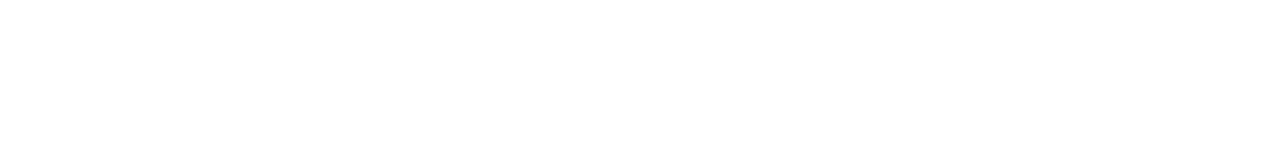
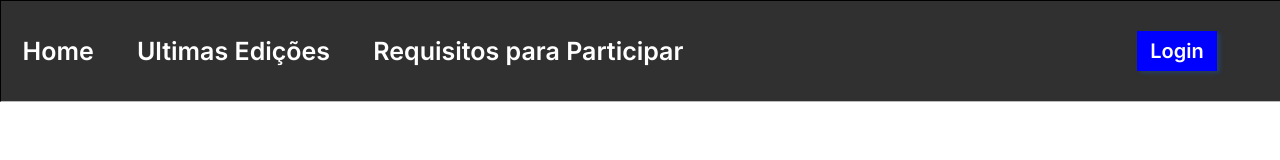
Before and after one commit to PascoalGN/Bootcamp-dnc, a plain HTML site: page index.html in a window 1280 px wide. Drawn offline with Linux system fonts and the light colour scheme.

Commit message:
Criação do Estilo CSS do Mennu

```diff
--- a/index.html
+++ b/index.html
@@ -3,12 +3,20 @@
 <head>
     <meta charset="UTF-8">
     <meta name="viewport" content="width=device-width, initial-scale=1.0">
-    <title>Document</title>
+    <title>Bootcamp DNC</title>
     <link rel="stylesheet" href="staly.css">
+    <link href="https://fonts.googleapis.com/css2?family=Inter:wght@100..900&family=Poppins:ital,wght@0,100;0,200;0,300;0,400;0,500;0,600;0,700;0,800;0,900;1,100;1,200;1,300;1,400;1,500;1,600;1,700;1,800;1,900&display=swap" rel="stylesheet">
+
 </head>
 <body>
-    <div>
+   <nav id="principal">
+    <div id="Menu">
+        <a href="">Home</a>
+        <a href="">Ultimas Edições</a>
+        <a href="">Requisitos para Participar</a>
+    </div>
+    <button>Login</button>
+   </nav>
 
-    </div>
 </body>
 </html>
--- a/staly.css
+++ b/staly.css
@@ -0,0 +1,52 @@
+body{
+    margin: 0px; /* Margim Externa*/
+    padding: 0px; /* margin Interna*/
+}
+/*Menu de navegação Principal*/
+#principal{
+    width: 100%;
+    height: 100px;
+    border:1px solid black ;
+
+    background-color: #303030;
+    display: flex;
+    justify-content: space-between;
+    align-items: center;
+    border-bottom: 1px solid #BABABA;
+
+
+}
+#principal div a {
+    font-size: 25px;
+    font-weight: 600;
+    color: white;
+    text-decoration: none;
+    font-family: "inter";
+}
+
+#principal div a:hover{
+    color: #CCCCCC;
+}
+#Menu{
+    display: flex;
+    width: 55%;
+    justify-content: space-around;
+    align-items: center;
+}
+
+#principal button{
+    margin-right: 5%;
+    background-color: blue;
+    border: 0px;
+
+    height: 40px ;
+    width: 80px;
+    font-family: "inter";
+    font-size: 20px;
+    font-weight: 600;
+    color: white;
+    box-shadow: 3px 2px 4px rgba(12,112,242,0.25) ;
+    cursor: pointer;
+
+
+}
```
